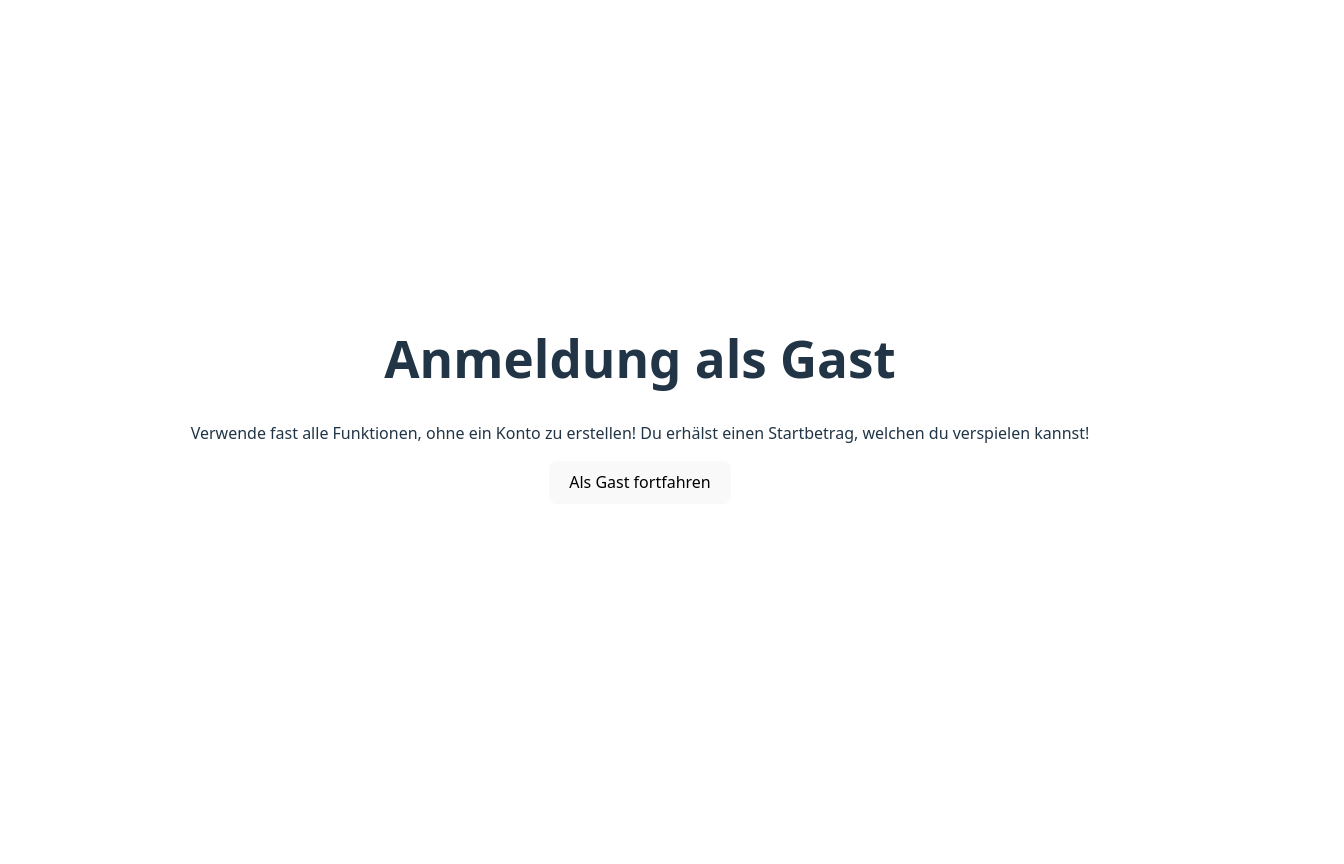
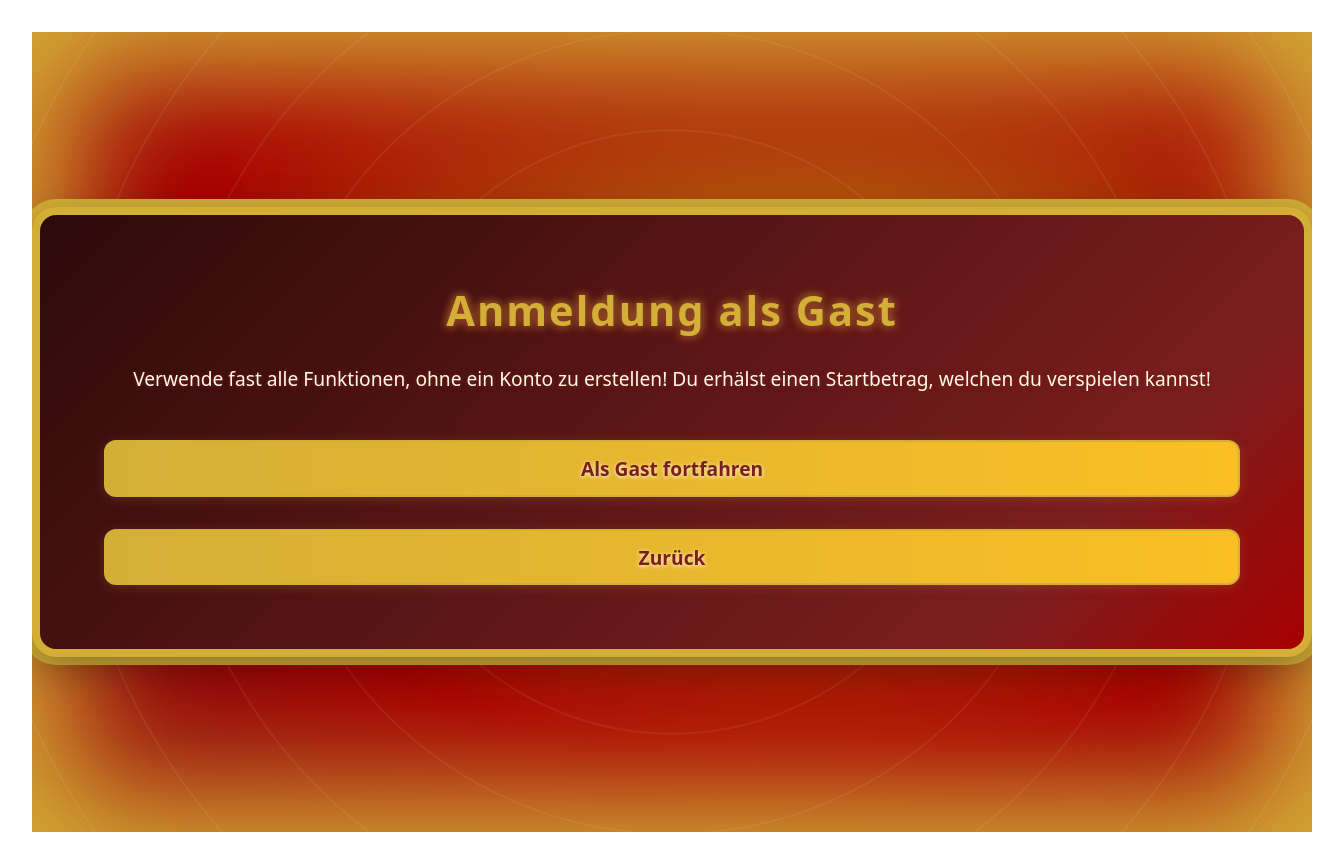
Before and after one commit to Cyril234/Casino, a React (Vite) app in the folder Documents/Module/Casino/casino-frontend/: page /login-as-guest in a window 1280 px wide. Shown: the whole page, 1344 px wide, since content can reach past the window. Before the commit the page ends 800 px from the top, so only its background shows below. Built offline with nearby package versions, Linux system fonts and the light colour scheme.

Commit message:
css files updatet with a back button

```diff
--- a/Documents/Module/Casino/casino-frontend/src/components/login/LoginAsGuest.tsx
+++ b/Documents/Module/Casino/casino-frontend/src/components/login/LoginAsGuest.tsx
@@ -6,13 +6,14 @@ export default function LoginAsGuest() {
     const goToGameoverview = () => navigate('/gameoverview');
 
     return (
-        <>
-            <div>
-                <h1>Anmeldung als Gast</h1>
-                <p>Verwende fast alle Funktionen, ohne ein Konto zu erstellen! Du erhälst einen Startbetrag, welchen du verspielen kannst!</p>
-                <button onClick={goToGameoverview}>Als Gast fortfahren</button>
+        <div className="start-container">
+            <div className="start-card">
+                <div className="start-title">Anmeldung als Gast</div>
+                <div className="start-desc">Verwende fast alle Funktionen, ohne ein Konto zu erstellen! Du erhälst einen Startbetrag, welchen du verspielen kannst!</div>
+                <button className="start-btn" onClick={goToGameoverview}>Als Gast fortfahren</button>
+                <button className="start-btn" onClick={() => navigate('/login-overview')}>Zurück</button>
             </div>
-        </>
+        </div>
     )
 
 }
--- a/Documents/Module/Casino/casino-frontend/src/components/login/LoginWithBadge.tsx
+++ b/Documents/Module/Casino/casino-frontend/src/components/login/LoginWithBadge.tsx
@@ -1,8 +1,16 @@
+import { redirect, useNavigate } from 'react-router';
+import '../../styles/LoginWithBadge.css';
 export default function LoginWithBadge() {
+        const navigate = useNavigate();
     return (
         <>
-            <h1>Melde dich mit deinem Badge an!</h1>
-            <p>Halte dafür einfach deinen Badge an den Leser am Automaten!</p>
-        </>
+            <div className="start-container">
+                <div className="start-card">
+                    <div className="start-title">Badge-Login</div>
+                    <div className="start-desc">Halte deinen Badge an den Leser am Automaten, um dich anzumelden!</div>
+                    <button className="start-btn" onClick={() => navigate('/login-overview')}>Zurück</button>
+                </div>
+            </div>
+            </>
     )
 }
--- a/Documents/Module/Casino/casino-frontend/src/components/login/LoginWithUsernameAndPassword.tsx
+++ b/Documents/Module/Casino/casino-frontend/src/components/login/LoginWithUsernameAndPassword.tsx
@@ -67,10 +67,12 @@ export default function LoginWithEmailAndPassword() {
             >
               {showPw ? "Verbergen" : "Anzeigen"}
             </button>
+
           </div>
 
           <div className="login-buttons">
             <button type="submit" className="start-btn">Anmelden</button>
+           <button className="start-btn" onClick={() => navigate('/login-overview')}>Zurück</button>
           </div>
         </form>
         {status && <div className="login-status">{status}</div>}
--- a/Documents/Module/Casino/casino-frontend/src/styles/LoginAsGuest.css
+++ b/Documents/Module/Casino/casino-frontend/src/styles/LoginAsGuest.css
@@ -0,0 +1,86 @@
+
+.start-container {
+    min-height: 100vh;
+    display: flex;
+    align-items: center;
+    justify-content: center;
+    background: radial-gradient(ellipse at 60% 40%, #2d0a0a 0%, #7b1e1e 60%, #a80000 90%, #d4af37 100%);
+    box-shadow: 0 0 120px 40px #7b1e1e inset, 0 0 180px 60px #a80000 inset, 0 0 320px 120px #d4af37 inset;
+    position: relative;
+    overflow: hidden;
+}
+
+.start-card {
+    background: linear-gradient(135deg, #2d0a0a 0%, #7b1e1e 80%, #a80000 100%);
+    border: 8px solid #d4af37;
+    box-shadow: 0 0 48px 0 #d4af37 inset, 0 16px 48px rgba(0,0,0,0.45), 0 0 0 10px #d4af37;
+    display: flex;
+    flex-direction: column;
+    align-items: center;
+    justify-content: flex-start;
+    animation: fadeIn 0.8s ease;
+    backdrop-filter: blur(2px);
+    border-radius: 32px;
+    padding: 4rem;
+    max-width: 600px;
+    width: 90vw;
+    height: auto;
+}
+
+.start-title {
+    font-size: 2.2rem;
+    color: #d4af37;
+    margin-bottom: 1.2rem;
+    font-weight: 900;
+    letter-spacing: 2px;
+    text-shadow: 0 2px 8px #7b1e1e, 0 0 10px #d4af37;
+}
+
+.start-desc {
+    color: #fffbe6;
+    font-size: 1.1rem;
+    margin-bottom: 1.2rem;
+    text-shadow: 0 1px 4px #7b1e1e;
+}
+
+.start-btn {
+    width: 100%;
+    min-width: unset;
+    margin-top: 2rem;
+    padding: 0.8rem 2.5rem;
+    font-size: 1.2rem;
+    background: linear-gradient(90deg, #d4af37 0%, #fbbf24 100%);
+    color: #7b1e1e;
+    border: 2px solid #d4af37;
+    border-radius: 12px;
+    cursor: pointer;
+    font-weight: 700;
+    box-shadow: 0 2px 12px rgba(212,175,55,0.18);
+    transition: background 0.2s, transform 0.2s, box-shadow 0.2s;
+    text-shadow: 0 1px 4px #fffbe6;
+}
+
+.start-btn:hover {
+    background: linear-gradient(90deg, #d7263d 0%, #ffd700 100%);
+    color: #7b1e1e;
+    transform: scale(1.07);
+    box-shadow: 0 4px 24px rgba(212,175,55,0.28), 0 0 16px #d7263d;
+}
+
+@keyframes fadeIn {
+    from { opacity: 0; transform: translateY(30px); }
+    to { opacity: 1; transform: translateY(0); }
+}
+
+@media (max-width: 600px) {
+    .start-card {
+        max-width: 98vw;
+        width: 98vw;
+    }
+    .start-title {
+        font-size: 1.5rem;
+    }
+    .start-desc {
+        font-size: 1rem;
+    }
+}
--- a/Documents/Module/Casino/casino-frontend/src/styles/LoginWithBadge.css
+++ b/Documents/Module/Casino/casino-frontend/src/styles/LoginWithBadge.css
@@ -0,0 +1,86 @@
+
+.start-container {
+    min-height: 100vh;
+    display: flex;
+    align-items: center;
+    justify-content: center;
+    background: radial-gradient(ellipse at 60% 40%, #2d0a0a 0%, #7b1e1e 60%, #a80000 90%, #d4af37 100%);
+    box-shadow: 0 0 120px 40px #7b1e1e inset, 0 0 180px 60px #a80000 inset, 0 0 320px 120px #d4af37 inset;
+    position: relative;
+    overflow: hidden;
+}
+
+.start-card {
+    background: linear-gradient(135deg, #2d0a0a 0%, #7b1e1e 80%, #a80000 100%);
+    border: 8px solid #d4af37;
+    box-shadow: 0 0 48px 0 #d4af37 inset, 0 16px 48px rgba(0,0,0,0.45), 0 0 0 10px #d4af37;
+    display: flex;
+    flex-direction: column;
+    align-items: center;
+    justify-content: flex-start;
+    animation: fadeIn 0.8s ease;
+    backdrop-filter: blur(2px);
+    border-radius: 32px;
+    padding: 4rem;
+    max-width: 600px;
+    width: 90vw;
+    height: auto;
+}
+
+.start-title {
+    font-size: 2.2rem;
+    color: #d4af37;
+    margin-bottom: 1.2rem;
+    font-weight: 900;
+    letter-spacing: 2px;
+    text-shadow: 0 2px 8px #7b1e1e, 0 0 10px #d4af37;
+}
+
+.start-desc {
+    color: #fffbe6;
+    font-size: 1.1rem;
+    margin-bottom: 1.2rem;
+    text-shadow: 0 1px 4px #7b1e1e;
+}
+
+.start-btn {
+    width: 100%;
+    min-width: unset;
+    margin-top: 0.7rem;
+    padding: 0.8rem 2.5rem;
+    font-size: 1.2rem;
+    background: linear-gradient(90deg, #d4af37 0%, #fbbf24 100%);
+    color: #7b1e1e;
+    border: 2px solid #d4af37;
+    border-radius: 12px;
+    cursor: pointer;
+    font-weight: 700;
+    box-shadow: 0 2px 12px rgba(212,175,55,0.18);
+    transition: background 0.2s, transform 0.2s, box-shadow 0.2s;
+    text-shadow: 0 1px 4px #fffbe6;
+}
+
+.start-btn:hover {
+    background: linear-gradient(90deg, #d7263d 0%, #ffd700 100%);
+    color: #7b1e1e;
+    transform: scale(1.07);
+    box-shadow: 0 4px 24px rgba(212,175,55,0.28), 0 0 16px #d7263d;
+}
+
+@keyframes fadeIn {
+    from { opacity: 0; transform: translateY(30px); }
+    to { opacity: 1; transform: translateY(0); }
+}
+
+@media (max-width: 600px) {
+    .start-card {
+        max-width: 98vw;
+        width: 98vw;
+    }
+    .start-title {
+        font-size: 1.5rem;
+    }
+    .start-desc {
+        font-size: 1rem;
+    }
+}
--- a/Documents/Module/Casino/casino-frontend/src/styles/LoginWithUsernameAndPassword.css
+++ b/Documents/Module/Casino/casino-frontend/src/styles/LoginWithUsernameAndPassword.css
@@ -119,7 +119,7 @@ input[type="text"]:focus, input[type="password"]:focus, input[type="username"]:f
 .start-btn {
     width: 100%;
     min-width: unset;
-    margin-top: 2rem;
+    margin-top: 0.7rem;
     padding: 0.8rem 2.5rem;
     font-size: 1.2rem;
     background: linear-gradient(90deg, #d4af37 0%, #fbbf24 100%);
```
